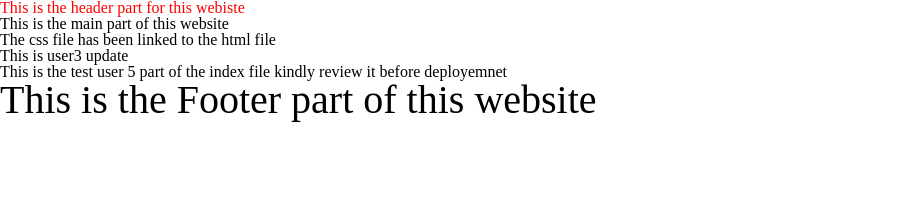
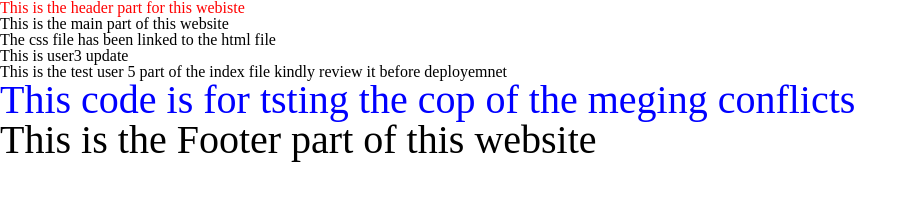
Before and after one commit to vineet98-code/testProjects, a plain HTML site: page index.html in a window 1280 px wide. Shown: the whole page, without its empty margins (0-917 px from the left). Drawn offline with Linux system fonts and the light colour scheme.

Commit message:
copy section update

```diff
--- a/index.html
+++ b/index.html
@@ -21,6 +21,9 @@
         This is the test user 5 part of the index file kindly review it before
         deployemnet
       </section>
+      <section class="copy-section">
+        This code is for tsting the cop of the meging conflicts
+      </section>
     </main>
     <footer>
       <h3>This is the Footer part of this website</h3>
--- a/style.css
+++ b/style.css
@@ -135,3 +135,8 @@ header {
 footer {
   font-size: 40px;
 }
+
+.copy-section {
+  font-size: 40px;
+  color: blue;
+}
```
